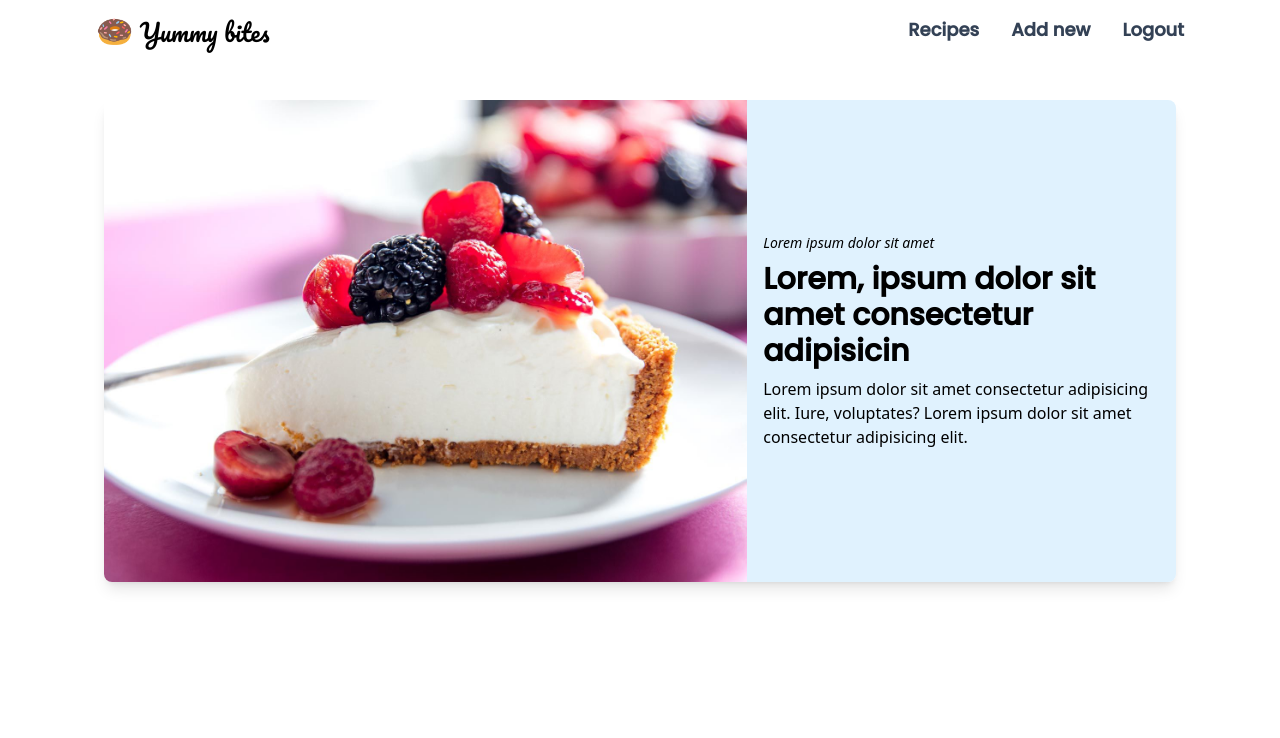
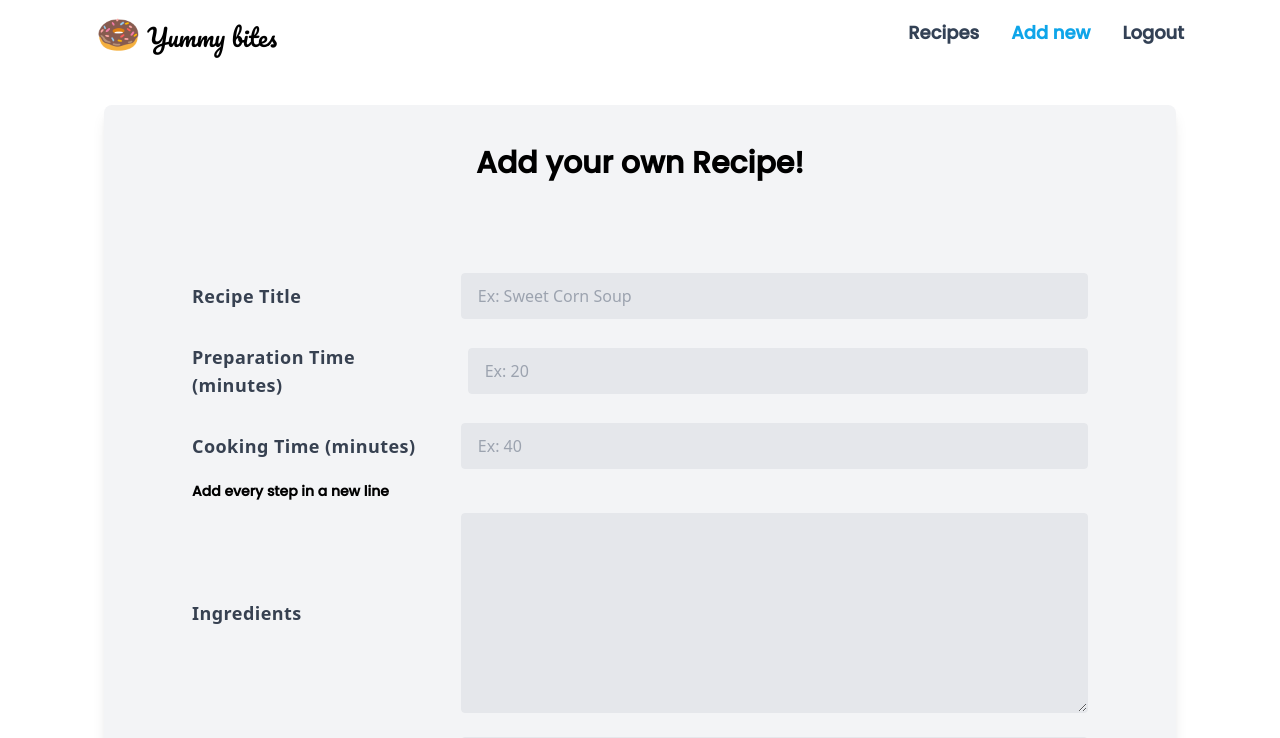
Before and after one commit to rohilsaraf97/yummer-stutter, a React (Create React App) app: page /addrecipe in a window 1280 px wide. Before the commit this address led to /recipes. Shown: the top 738 px of the page. Built offline with nearby package versions, Linux system fonts and the light colour scheme; no server answers; sample sign-in values are in the browser's storage.

Commit message:
refactor: minor chnages

```diff
--- a/src/App.css
+++ b/src/App.css
@@ -5,11 +5,20 @@
 @tailwind utilities;
 
 @layer components {
-  .recipeform_input label {
-    @apply block uppercase tracking-wide text-gray-700 text-xs font-bold mb-2;
+  .recipeform_input {
+    @apply flex flex-col items-start lg:flex-row lg:items-center justify-between gap-5 my-3;
   }
 
-  .recipeform_input input {
-    @apply appearance-none block w-full bg-gray-200 text-gray-700 border border-gray-200 rounded py-3 px-4 leading-tight focus:outline-none focus:bg-white focus:border-gray-500;
+  .recipeform_input label {
+    @apply block tracking-wide text-gray-700 text-lg font-bold;
+  }
+
+  .recipeform_input input,
+  textarea {
+    @apply appearance-none block w-full lg:w-[70%] bg-gray-200 text-gray-700 border border-gray-200 rounded py-3 px-4 leading-tight focus:outline-none focus:bg-white focus:border-gray-500;
+  }
+
+  .recipeform_input textarea {
+    @apply h-[25vh];
   }
 }
--- a/src/App.tsx
+++ b/src/App.tsx
@@ -5,6 +5,7 @@
 import RecipeForm from "./components/Recipe/RecipeForm";
 import Home from "./pages/Home";
 import Login from "./pages/Login";
+import PrivateRoutes from "./PrivateRoutes";
 
 const App = () => {
   const checkIfAuth = localStorage.getItem("isAuth") ? true : false;
@@ -21,11 +22,135 @@
             isAuth ? <Navigate to="/recipes" /> : <Login setAuth={setIsAuth} />
           }
         />
+
+        <Route element={<PrivateRoutes isAuth={isAuth} />}>
+          <Route path="/addrecipe" element={<RecipeForm />} />
+        </Route>
+
         <Route path="*" element={<Navigate to="/recipes" replace />} />
-        <Route path="/recipes/new" element={<RecipeForm />} />
       </Routes>
     </>
   );
 };
 
 export default App;
+
+{
+  /* <div className="mb-4 recipeform_input">
+              <label className="" htmlFor="username">
+                Username2
+              </label>
+              <input
+                className=""
+                id="username"
+                type="text"
+                placeholder="Username"
+              />
+            </div>
+            <div className="flex flex-wrap mb-6">
+              <div className="w-full md:w-1/2 px-3 mb-6 md:mb-0">
+                <label
+                  className="block uppercase tracking-wide text-gray-700 text-xs font-bold mb-2"
+                  htmlFor="grid-first-name"
+                >
+                  First Name
+                </label>
+                <input
+                  className="appearance-none block w-full bg-gray-200 text-gray-700 border border-red-500 rounded py-3 px-4 mb-3 leading-tight focus:outline-none focus:bg-white"
+                  id="grid-first-name"
+                  type="text"
+                  placeholder="Jane"
+                />
+                <p className="text-red-500 text-xs italic">
+                  Please fill out this field.
+                </p>
+              </div>
+              <div className="w-full md:w-1/2 px-3">
+                <label
+                  className="block uppercase tracking-wide text-gray-700 text-xs font-bold mb-2"
+                  htmlFor="grid-last-name"
+                >
+                  Last Name
+                </label>
+                <input
+                  className="appearance-none block w-full bg-gray-200 text-gray-700 border border-gray-200 rounded py-3 px-4 leading-tight focus:outline-none focus:bg-white focus:border-gray-500"
+                  id="grid-last-name"
+                  type="text"
+                  placeholder="Doe"
+                />
+              </div>
+            </div>
+            <div className="flex flex-wrap -mx-3 mb-6">
+              <div className="w-full px-3">
+                <label className="block uppercase tracking-wide text-gray-700 text-xs font-bold mb-2">
+                  Password
+                </label>
+                <input
+                  className="appearance-none block w-full bg-gray-200 text-gray-700 border border-gray-200 rounded py-3 px-4 mb-3 leading-tight focus:outline-none focus:bg-white focus:border-gray-500"
+                  id="grid-password"
+                  type="password"
+                  placeholder="******************"
+                />
+                <p className="text-gray-600 text-xs italic">
+                  Make it as long and as crazy as you'd like
+                </p>
+              </div>
+            </div>
+            <div className="flex flex-wrap -mx-3 mb-2">
+              <div className="w-full md:w-1/3 px-3 mb-6 md:mb-0">
+                <label
+                  className="block uppercase tracking-wide text-gray-700 text-xs font-bold mb-2"
+                  htmlFor="grid-city"
+                >
+                  City
+                </label>
+                <input
+                  className="appearance-none block w-full bg-gray-200 text-gray-700 border border-gray-200 rounded py-3 px-4 leading-tight focus:outline-none focus:bg-white focus:border-gray-500"
+                  id="grid-city"
+                  type="text"
+                  placeholder="Albuquerque"
+                />
+              </div>
+              <div className="w-full md:w-1/3 px-3 mb-6 md:mb-0">
+                <label
+                  className="block uppercase tracking-wide text-gray-700 text-xs font-bold mb-2"
+                  htmlFor="grid-state"
+                >
+                  State
+                </label>
+                <div className="relative">
+                  <select
+                    className="block appearance-none w-full bg-gray-200 border border-gray-200 text-gray-700 py-3 px-4 pr-8 rounded leading-tight focus:outline-none focus:bg-white focus:border-gray-500"
+                    id="grid-state"
+                  >
+                    <option>New Mexico</option>
+                    <option>Missouri</option>
+                    <option>Texas</option>
+                  </select>
+                  <div className="pointer-events-none absolute inset-y-0 right-0 flex items-center px-2 text-gray-700">
+                    <svg
+                      className="fill-current h-4 w-4"
+                      xmlns="http://www.w3.org/2000/svg"
+                      viewBox="0 0 20 20"
+                    >
+                      <path d="M9.293 12.95l.707.707L15.657 8l-1.414-1.414L10 10.828 5.757 6.586 4.343 8z" />
+                    </svg>
+                  </div>
+                </div>
+              </div>
+              <div className="w-full md:w-1/3 px-3 mb-6 md:mb-0">
+                <label
+                  className="block uppercase tracking-wide text-gray-700 text-xs font-bold mb-2"
+                  htmlFor="grid-zip"
+                >
+                  Zip
+                </label>
+                <input
+                  className="appearance-none block w-full bg-gray-200 text-gray-700 border border-gray-200 rounded py-3 px-4 leading-tight focus:outline-none focus:bg-white focus:border-gray-500"
+                  id="grid-zip"
+                  type="text"
+                  placeholder="90210"
+                />
+              </div>
+            </div> */
+}
--- a/src/components/Navbar/NavbarItem.tsx
+++ b/src/components/Navbar/NavbarItem.tsx
@@ -4,7 +4,14 @@
 const NavbarItem = ({ href, title }: { href: string; title: string }) => {
   return (
     <li>
-      <NavLink className="hover:text-sky-500 font-poppins text-lg" to={href}>
+      <NavLink
+        className={({ isActive }) =>
+          isActive
+            ? "text-sky-500 font-poppins text-lg"
+            : "hover:text-sky-500 font-poppins text-lg"
+        }
+        to={href}
+      >
         {title}
       </NavLink>
     </li>
--- a/src/components/Navbar/NavbarList.tsx
+++ b/src/components/Navbar/NavbarList.tsx
@@ -12,7 +12,7 @@
   },
   {
     title: "Add new",
-    href: "/recipes/new",
+    href: "/addrecipe",
   },
 ];
 
@@ -51,14 +51,20 @@
           <Link className="mr-3 flex-none md:w-auto" to="/">
             <span className="sr-only">Yummybite home page</span>
             <h1 className="font-curvy text-xl lg:text-2xl">
-              <span className="text-xl lg:text-3xl">🍩</span> Yummy bites
+              <span className="text-2xl lg:text-4xl">🍩</span> Yummy bites
             </h1>
           </Link>
           <div className="relative hidden lg:flex items-center ml-auto">
             <nav className="text-sm leading-6 font-semibold text-slate-700">
               <ul className="flex space-x-8">
                 {items.map((item, index) => {
-                  return <NavbarItem title={item.title} href={item.href} />;
+                  return (
+                    <NavbarItem
+                      title={item.title}
+                      href={item.href}
+                      key={index}
+                    />
+                  );
                 })}
                 {isAuth && (
                   <li>
--- a/src/config/firebase.js
+++ b/src/config/firebase.js
@@ -7,6 +7,7 @@
 
 // Your web app's Firebase configuration
 // For Firebase JS SDK v7.20.0 and later, measurementId is optional
+
 const firebaseConfig = {
   apiKey: process.env.REACT_APP_API_KEY,
   authDomain: process.env.REACT_APP_AUTH_DOMAIN,
```
